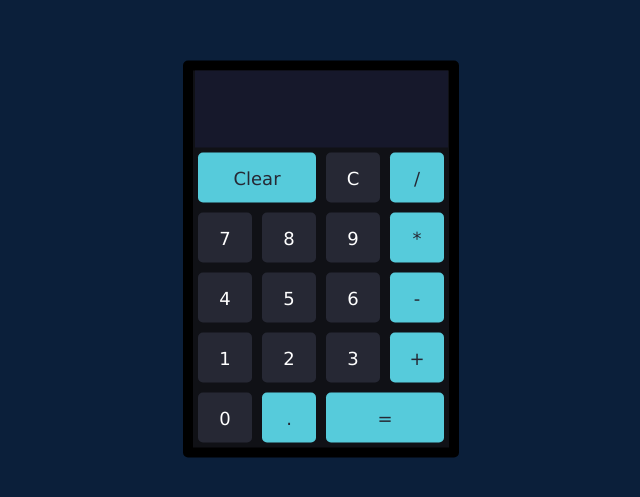
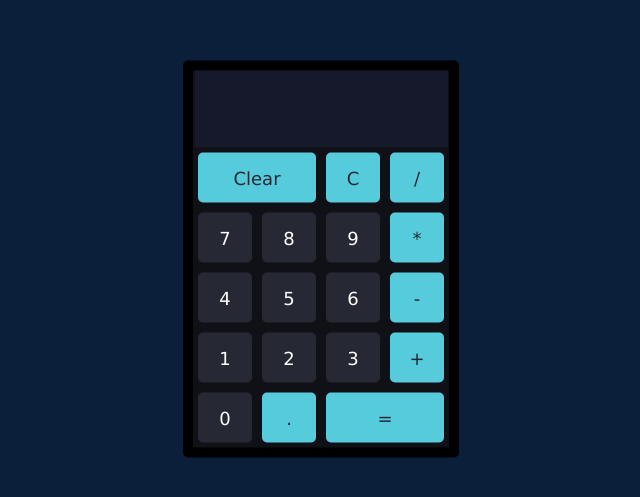
Before and after one commit to leonardoxavier01/calculator, a React (Create React App) app: page / in a window 1280 px wide. Shown: the part 141-638 px from the top of the page, without its empty margins (319-959 px from the left). Built offline with nearby package versions, Linux system fonts and the light colour scheme.

Commit message:
fix: true keyC

```diff
--- a/src/keypadData.js
+++ b/src/keypadData.js
@@ -9,6 +9,7 @@ const keypad = [
   {
     id: 2,
     value: 'C',
+    lightStyle: true,
     function: 'backspace',
   },
   {
```
